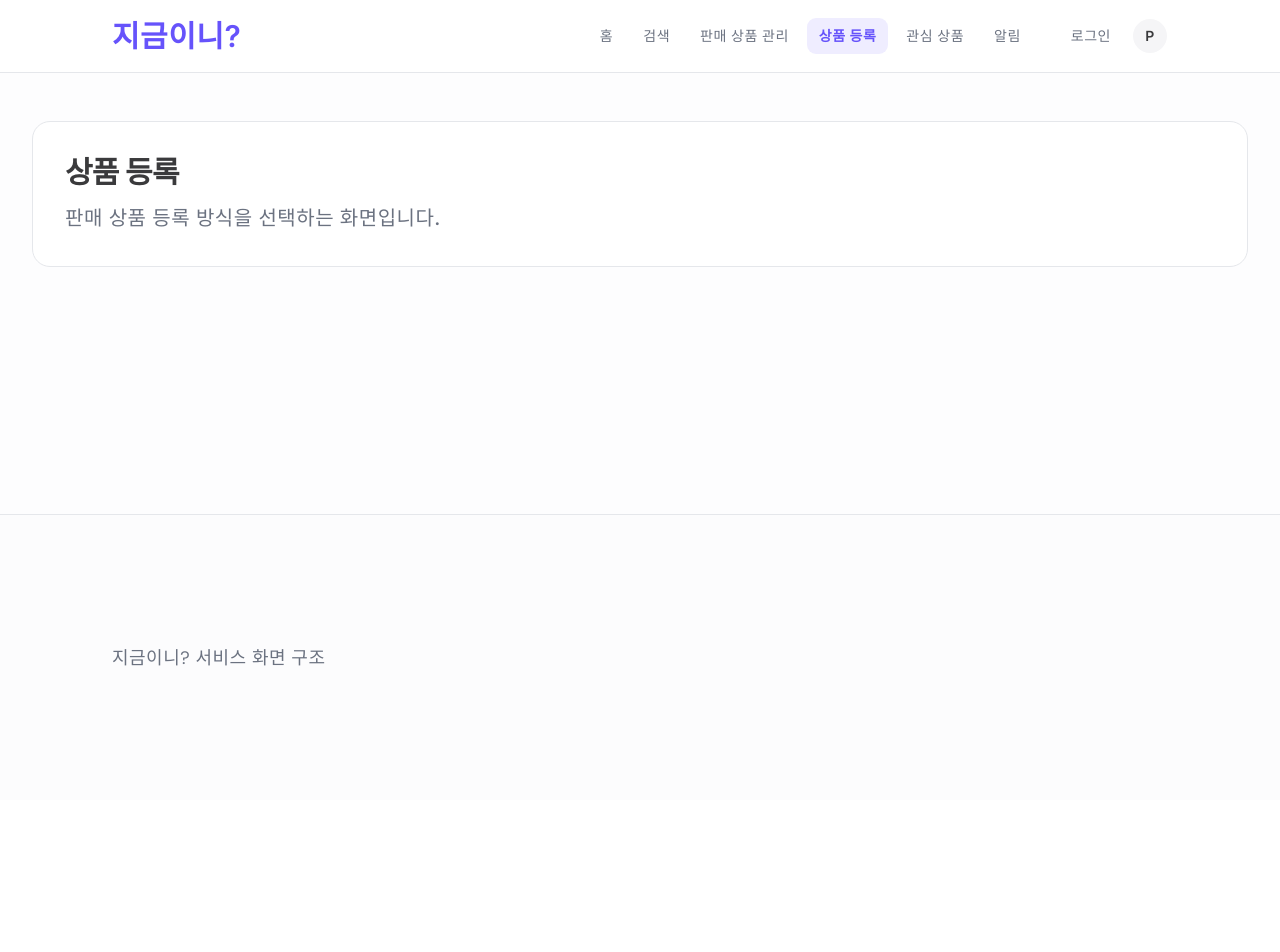
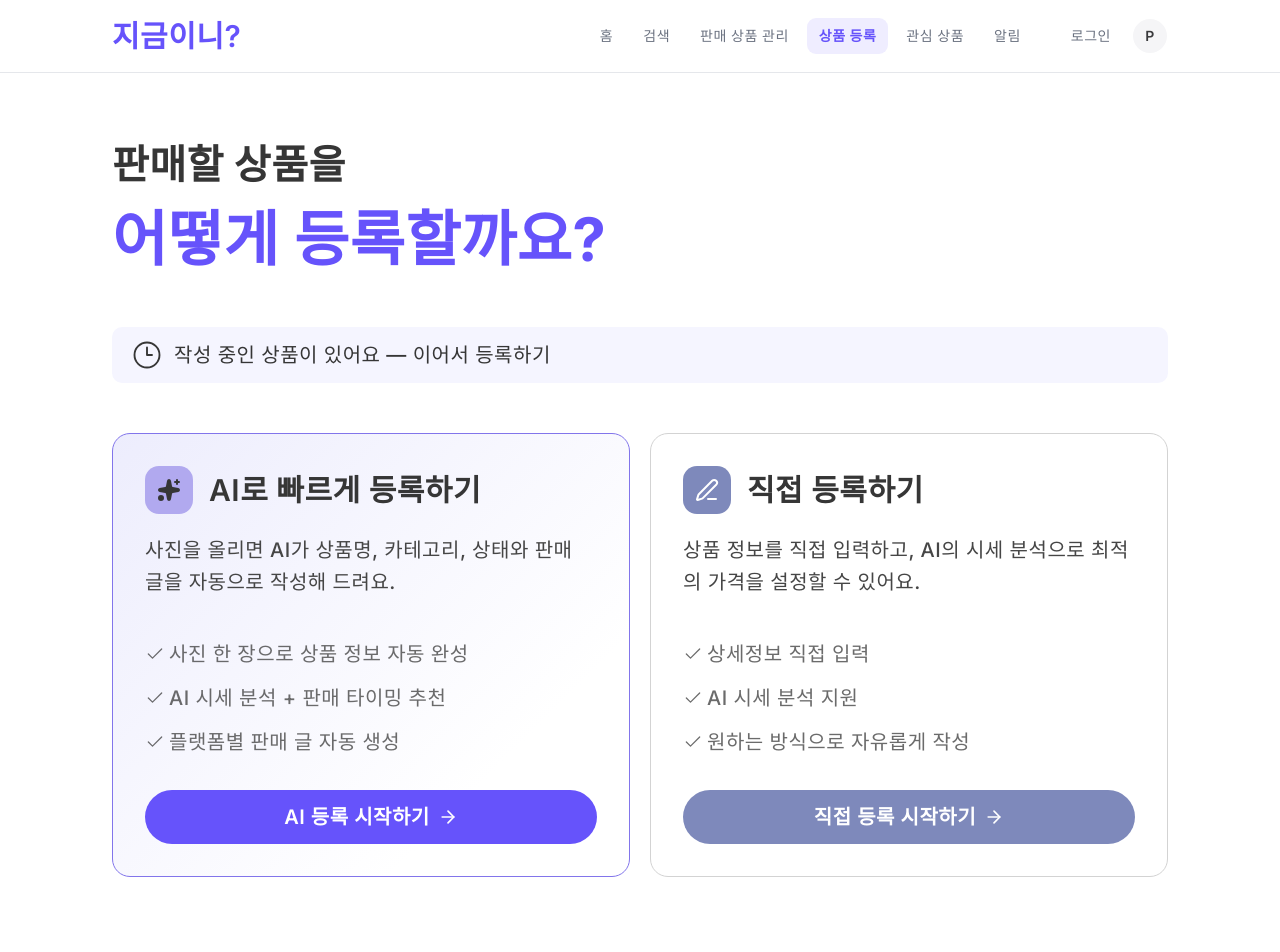
Before and after one commit to 2609-swyp-team5/swyp, a Next.js app in the folder frontend/: page /sell/register in a window 1280 px wide. Shown: the top 952 px of the page. Before the commit the page ends 800 px from the top, so only its background shows below. Built offline with nearby package versions, Linux system fonts and the light colour scheme.

Commit message:
feat: 상품 등록 시작 화면 구현
- AI/직접 등록 방식 선택 카드 추가
- AI/직접 등록 전환 페이지 추가

```diff
--- /dev/null
+++ b/frontend/src/app/(main)/sell/register/ai/page.tsx
@@ -0,0 +1,12 @@
+export default function AiRegisterPage() {
+    return (
+        <main className="bg-background flex flex-1 items-center justify-center px-6 py-16">
+            <section aria-labelledby="ai-register-title" className="text-center">
+                <p className="typography-body-medium text-muted-foreground">상품 등록</p>
+                <h1 id="ai-register-title" className="typography-heading-02 text-primary mt-2">
+                    AI 상품 등록
+                </h1>
+            </section>
+        </main>
+    );
+}
--- /dev/null
+++ b/frontend/src/app/(main)/sell/register/direct/page.tsx
@@ -0,0 +1,12 @@
+export default function DirectRegisterPage() {
+    return (
+        <main className="bg-background flex flex-1 items-center justify-center px-6 py-16">
+            <section aria-labelledby="direct-register-title" className="text-center">
+                <p className="typography-body-medium text-muted-foreground">상품 등록</p>
+                <h1 id="direct-register-title" className="typography-heading-02 text-primary mt-2">
+                    직접 상품 등록
+                </h1>
+            </section>
+        </main>
+    );
+}
--- a/frontend/src/app/(main)/sell/register/page.tsx
+++ b/frontend/src/app/(main)/sell/register/page.tsx
@@ -1,17 +1,59 @@
+import { Clock3, PenLine, Sparkles } from "lucide-react";
+
+import { RegisterMethodCard } from "@/features/sell/components/RegisterMethodCard";
+
+const registerMethods = [
+    {
+        title: "AI로 빠르게 등록하기",
+        description:
+            "사진을 올리면 AI가 상품명, 카테고리, 상태와 판매 글을 자동으로 작성해 드려요.",
+        features: [
+            "사진 한 장으로 상품 정보 자동 완성",
+            "AI 시세 분석 + 판매 타이밍 추천",
+            "플랫폼별 판매 글 자동 생성",
+        ],
+        href: "/sell/register/ai",
+        tone: "ai" as const,
+        icon: <Sparkles aria-hidden="true" className="size-6" fill="currentColor" />,
+    },
+    {
+        title: "직접 등록하기",
+        description:
+            "상품 정보를 직접 입력하고, AI의 시세 분석으로 최적의 가격을 설정할 수 있어요.",
+        features: ["상세정보 직접 입력", "AI 시세 분석 지원", "원하는 방식으로 자유롭게 작성"],
+        href: "/sell/register/direct",
+        tone: "direct" as const,
+        icon: <PenLine aria-hidden="true" className="size-6" />,
+    },
+] as const;
+
 export default function SellRegisterPage() {
     return (
-        <main className="bg-muted/20 flex flex-1 px-6 py-12 lg:px-8">
+        <main className="flex flex-1 flex-col bg-white">
             <section
-                aria-labelledby="page-title"
-                className="mx-auto flex w-full max-w-7xl flex-col gap-8"
+                aria-labelledby="register-page-title"
+                className="layout-container flex flex-1 flex-col gap-[50px] py-16 pb-[120px]"
             >
-                <div className="border-border bg-background rounded-2xl border p-8">
-                    <h1 id="page-title" className="text-3xl font-bold tracking-tight">
-                        상품 등록
+                <header className="flex flex-col gap-2.5">
+                    <p className="typography-heading-02 text-[#363636]">판매할 상품을</p>
+                    <h1 id="register-page-title" className="typography-heading-01 text-[#6653fb]">
+                        어떻게 등록할까요?
                     </h1>
-                    <p className="text-muted-foreground mt-3 max-w-2xl">
-                        판매 상품 등록 방식을 선택하는 화면입니다.
-                    </p>
+                </header>
+
+                <div className="typography-body-medium flex items-center gap-3 rounded-[10px] bg-[#f5f5ff] px-5 py-3 text-[#363636]">
+                    <Clock3 aria-hidden="true" className="size-[30px] shrink-0" strokeWidth={1.5} />
+                    <span>작성 중인 상품이 있어요 — 이어서 등록하기</span>
+                </div>
+
+                <div className="layout-grid">
+                    {registerMethods.map((method) => (
+                        <RegisterMethodCard
+                            key={method.href}
+                            className="col-span-2 md:col-span-6 lg:col-span-4"
+                            {...method}
+                        />
+                    ))}
                 </div>
             </section>
         </main>
--- /dev/null
+++ b/frontend/src/features/sell/components/RegisterMethodCard.tsx
@@ -0,0 +1,93 @@
+import type { ReactNode } from "react";
+import Link from "next/link";
+
+import { ArrowRight, Check } from "lucide-react";
+
+import { cn } from "@/common/lib/utils";
+
+type RegisterMethodCardProps = {
+    title: string;
+    description: string;
+    features: readonly string[];
+    href: string;
+    icon: ReactNode;
+    tone: "ai" | "direct";
+    className?: string;
+};
+
+const toneStyles = {
+    ai: {
+        card: "border-[#8275eb] bg-[linear-gradient(135deg,#ededfd_0%,#ffffff_75%)]",
+        icon: "bg-[#b1a9ef] text-[#363636]",
+        button: "bg-[#6653fb] text-white hover:bg-[#5745e7]",
+    },
+    direct: {
+        card: "border-[#d3d3d3] bg-white",
+        icon: "bg-[#7e89bb] text-white",
+        button: "bg-[#7e89bb] text-white hover:bg-[#6e79ac]",
+    },
+} as const;
+
+export function RegisterMethodCard({
+    title,
+    description,
+    features,
+    href,
+    icon,
+    tone,
+    className,
+}: RegisterMethodCardProps) {
+    const styles = toneStyles[tone];
+
+    return (
+        <article
+            className={cn(
+                "flex min-h-[444px] flex-col rounded-2xl border p-8",
+                className,
+                styles.card,
+            )}
+        >
+            <div className="flex flex-col gap-10">
+                <div className="flex flex-col gap-5">
+                    <div className="flex items-center gap-4">
+                        <span
+                            aria-hidden="true"
+                            className={cn(
+                                "flex size-12 shrink-0 items-center justify-center rounded-xl",
+                                styles.icon,
+                            )}
+                        >
+                            {icon}
+                        </span>
+                        <h2 className="typography-heading-03 text-[#363636]">{title}</h2>
+                    </div>
+                    <p className="typography-body-medium text-[#464646]">{description}</p>
+                </div>
+
+                <ul className="typography-body-medium flex flex-col gap-3 text-[#464646]/80">
+                    {features.map((feature) => (
+                        <li key={feature} className="flex items-center gap-1">
+                            <Check
+                                aria-hidden="true"
+                                className="size-5 shrink-0"
+                                strokeWidth={1.5}
+                            />
+                            <span>{feature}</span>
+                        </li>
+                    ))}
+                </ul>
+            </div>
+
+            <Link
+                href={href}
+                className={cn(
+                    "typography-body-medium mt-auto inline-flex h-[54px] items-center justify-center gap-2 rounded-full px-6 py-3 font-semibold transition-colors focus-visible:ring-2 focus-visible:ring-[#6653fb] focus-visible:ring-offset-2 focus-visible:outline-none",
+                    styles.button,
+                )}
+            >
+                <span>{tone === "ai" ? "AI 등록 시작하기" : "직접 등록 시작하기"}</span>
+                <ArrowRight aria-hidden="true" className="size-5" />
+            </Link>
+        </article>
+    );
+}
```
